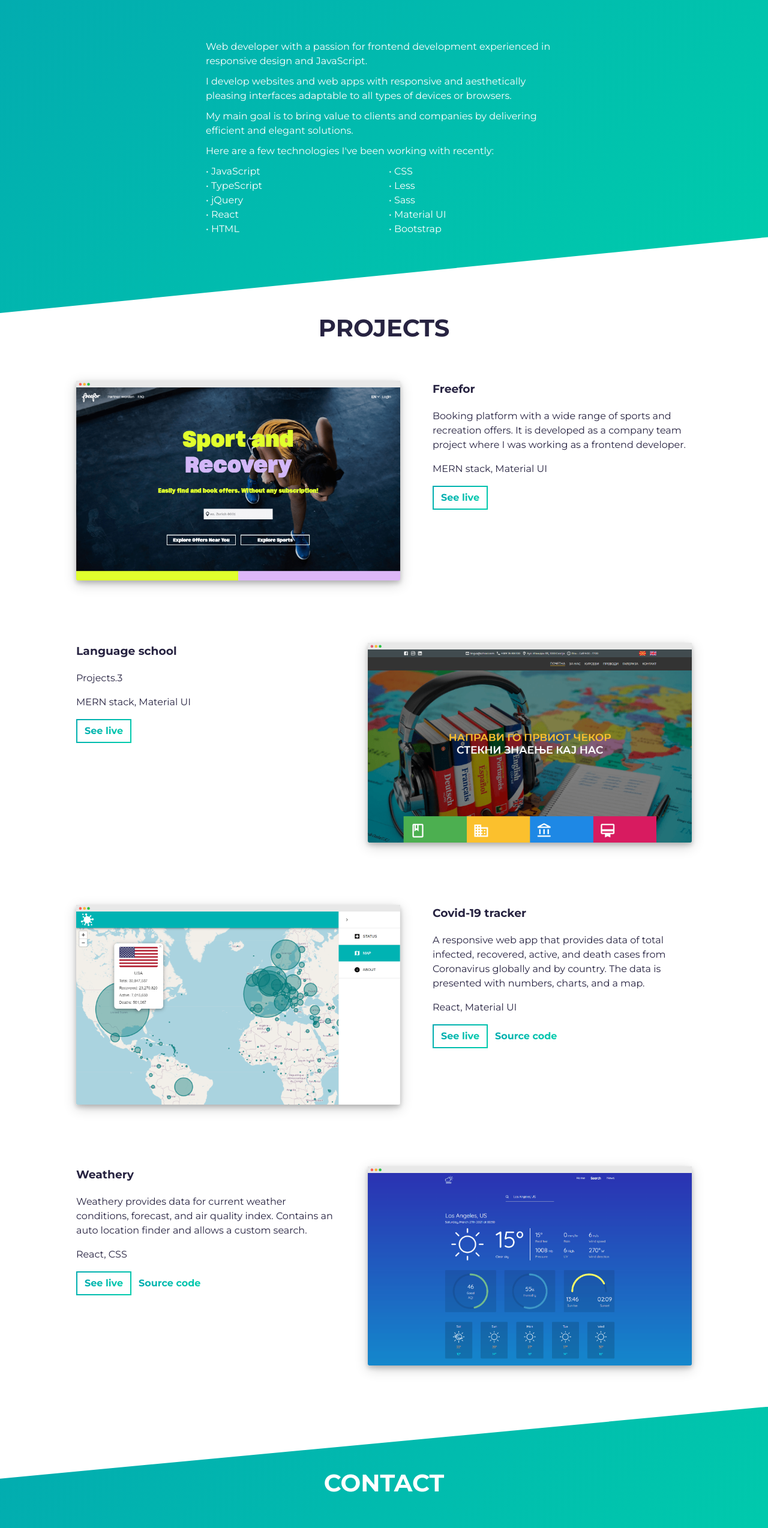
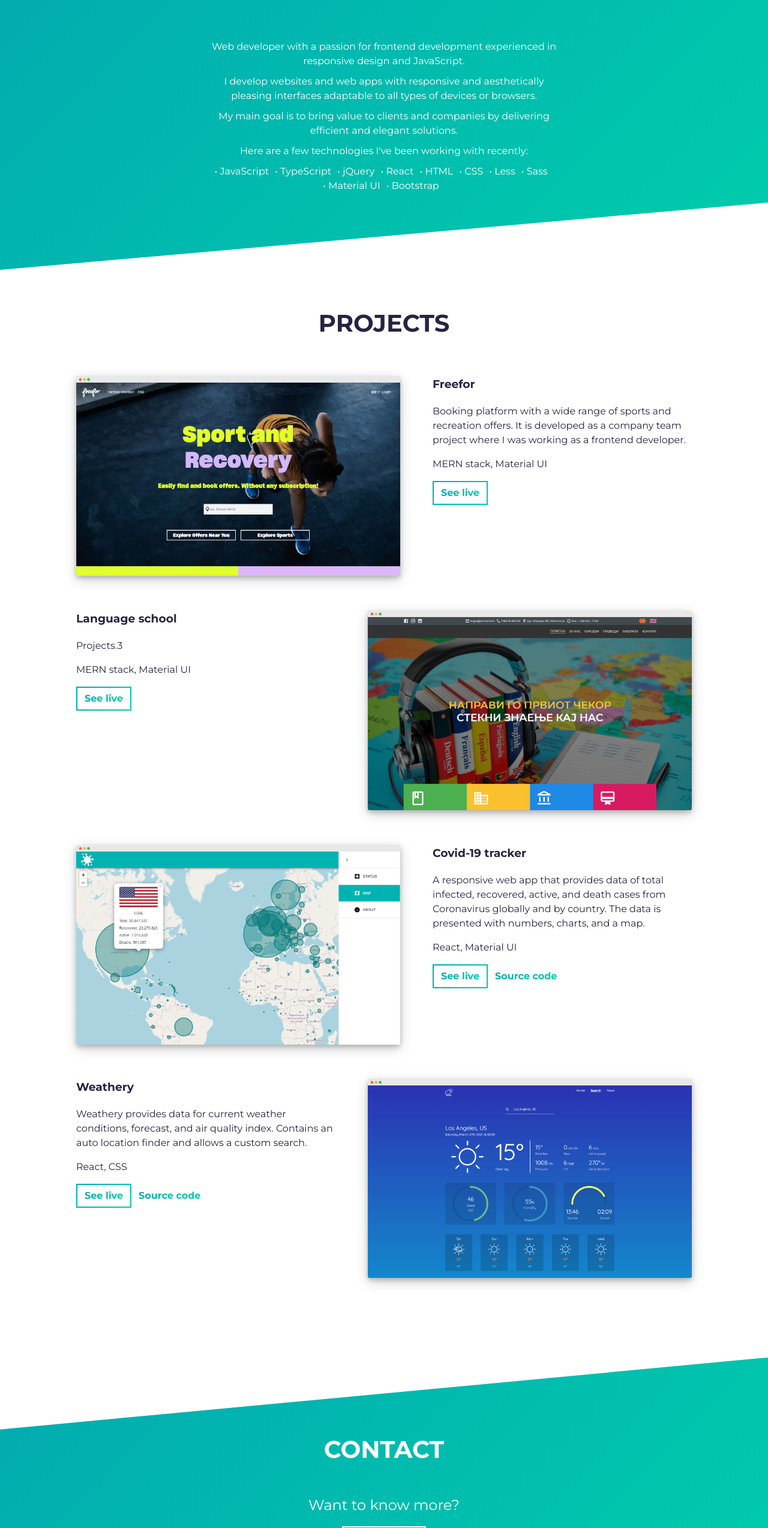
Before and after one commit to ristespasov/portfolio_v.2, a React (Create React App) app: page / in a window 1280 px wide. Shown: the part 911-3459 px from the top of the page at 60% size. Built offline with nearby package versions, Linux system fonts and the light colour scheme.

Commit message:
sections elements spacing fixed

```diff
--- a/src/components/contact.js
+++ b/src/components/contact.js
@@ -15,7 +15,7 @@ const Contact = () => {
           <div className="section-title">{t(dataContact.section_title)}</div>
         </Fade>
         <Fade left duration={1000} delay={600} distance="30px">
-          <p>{t(dataContact.paragraph)}</p>
+          <div className="proposal">{t(dataContact.paragraph)}</div>
         </Fade>
         <Fade bottom duration={1000} delay={600} distance="30px">
           <div className="btn-primary">
--- a/src/styles/about.scss
+++ b/src/styles/about.scss
@@ -9,44 +9,49 @@
         align-items: center;
         justify-content: space-around;
 
-        .about-description div {
-            margin-bottom: 10px;
-            line-height: 1.5;
-        }
-
         .about-image {
             width: 30%;
 
             img {
                 width: 100%;
-                border-radius: 50%;
             }
+        }
+
+        .about-description div {
+            margin-bottom: 10px;
+            line-height: 1.5;
+            text-align: center;
         }
 
         .about-text {
             width: 55%;
 
             .tech-list {
-                columns: 2;
+                display: flex;
+                flex-wrap: wrap;
+                justify-content: center;
                 line-height: 1.5;
+                div {
+                    margin-right: 10px;
+                }
             }
         }
     }
 }
 
-@media screen and (min-width: 769px) and (max-width: 991px) {
+@media screen and (min-width: 768px) and (max-width: 991px) {
     #about {
         clip-path: none;
         -webkit-clip-path: none;
         .container {
             .about-text {
-                width: 65%;
+                width: 70%;
             }
         }
     }
 }
 
-@media screen and (max-width: 768px) {
+@media screen and (max-width: 767px) {
     #about {
         clip-path: none;
         -webkit-clip-path: none;
--- a/src/styles/contact.scss
+++ b/src/styles/contact.scss
@@ -2,14 +2,15 @@
     clip-path: polygon(0 15vh,100% 0,100% 100%,0 100%);
     -webkit-clip-path: polygon(0 15vh,100% 0,100% 100%,0 100%);
     text-align: center;
-    padding-top: 3%;
+    padding: 5% 0;
 
     .section-title {
-        margin-bottom: 3rem;
+        margin-bottom: 5%;
     }
 
-    p {
+    .proposal {
         font-size: 1.5rem;
+        margin-bottom: 2%;
     }
 
     .btn-primary {
--- a/src/styles/global.scss
+++ b/src/styles/global.scss
@@ -75,6 +75,10 @@
     #about {
         background: $background-main-dark;
         color: $color-default-dark;
+
+        path {
+            fill: $color-default-dark !important;
+        }
     }
 
     #contact {
--- a/src/styles/projects.scss
+++ b/src/styles/projects.scss
@@ -1,11 +1,12 @@
 #projects {
+    padding: 5% 0;
     .project-container {
         width: 100%;
         display: flex;
         justify-content: space-around;
 
         &:not(:last-child) {
-            margin-bottom: 100px;
+            margin-bottom: 5%;
         }
 
         h3 {
@@ -38,14 +39,10 @@
 
 @media screen and (max-width: 991px) {
     #projects {
-        .section-title {
-            margin-top: 5%;
-        }
-
         .project-container {
             flex-direction: column;
             &:not(:last-child) {
-                margin-bottom: 70px;
+                margin-bottom: 50px;
             }
 
             .project-description-container {
```
